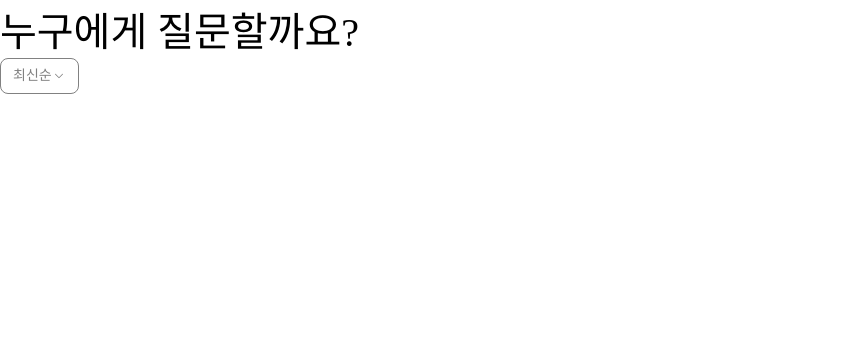
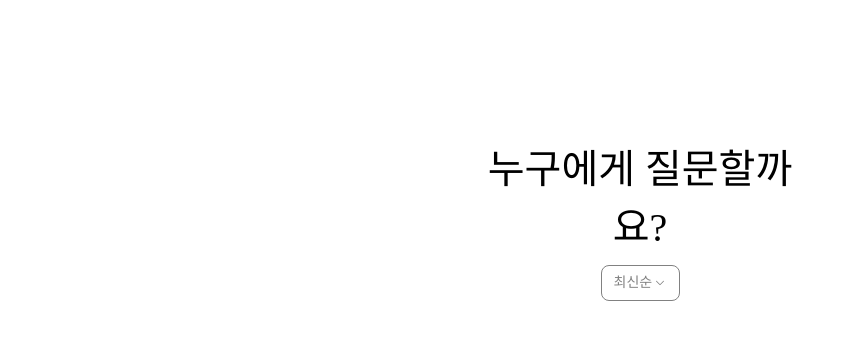
Before and after one commit to 78-artilleryman/Codeit-8team-OpenMind, a React (Create React App) app: page / in a window 1280 px wide. Shown: the top 340 px of the page, without its empty margins (0-855 px from the left). Built offline with nearby package versions, Linux system fonts and the light colour scheme.

Commit message:
design: App.js에서 Title과 Filter를 감싸는 container에 css 적용

```diff
--- a/src/App.js
+++ b/src/App.js
@@ -1,12 +1,22 @@
+import styled from 'styled-components';
 import Filter from 'components/list/Filter';
 import Title from 'components/list/Title';
 
+const StyledTitleFilterArea = styled.div`
+  width: 21.3125rem;
+  margin: 8.56rem auto 0;
+  display: flex;
+  flex-direction: column;
+  align-items: center;
+  gap: 0.75rem;
+`;
+
 function App() {
   return (
-    <div>
+    <StyledTitleFilterArea>
       <Title />
       <Filter />
-    </div>
+    </StyledTitleFilterArea>
   );
 }
 
```
